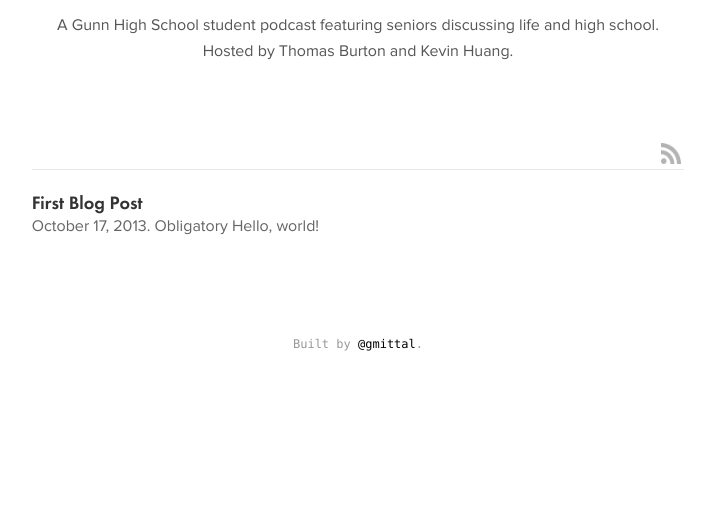
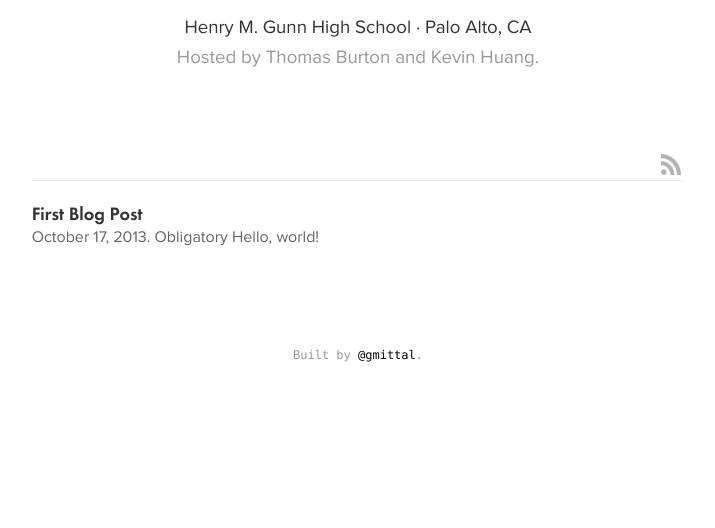
Before and after one commit to thesenioritis/thesenioritis.github.io, a website: page index.html in a window 1280 px wide. Shown: the part 272-800 px from the top of the page, without its empty margins (277-992 px from the left). Drawn offline with Linux system fonts and the light colour scheme; files whose address does not match are found by name.

Commit message:
Add basic page.

```diff
--- a/css/main.css
+++ b/css/main.css
@@ -318,7 +318,14 @@ hr#starter {
 }
 
 #header p.lead {
-  font-size: 12pt;
+  font-size: 14pt;
+  text-align: center;
+  color: #333;
+}
+
+#header .hosts {
+  color: #999;
+  font-family: 'Proxima Nova', sans-serif;
   text-align: center;
 }
 
@@ -637,6 +644,10 @@ lead {
     margin-bottom: 15px;
   }
 
+  #header p.lead {
+    font-size: 11pt;
+  }
+
   #header {
     padding-top: 0;
     margin-top: -25px;
--- a/feed.xml
+++ b/feed.xml
@@ -4,7 +4,7 @@
       <description><![CDATA[Gautam Mittal]]></description>
       <link>http://gmittal.github.io</link>
       <generator>RSS for Node</generator>
-      <lastBuildDate>Sun, 04 Feb 2018 22:21:10 GMT</lastBuildDate>
+      <lastBuildDate>Sun, 04 Feb 2018 22:32:48 GMT</lastBuildDate>
       <atom:link href="http://gmittal.github.io/feed.xml" rel="self" type="application/rss+xml"/>
       <language><![CDATA[en]]></language>
       <item>
--- a/index.html
+++ b/index.html
@@ -27,8 +27,10 @@
             <img id="logo" src="/img/logo.png" />
             <h1>Senioritis</h1>
             <p class="lead">
-              A Gunn High School student podcast featuring seniors discussing life and high school.<br />
-              Hosted by Thomas Burton and Kevin Huang.
+              Henry M. Gunn High School &middot; Palo Alto, CA<br />
+              <span class="hosts">
+                Hosted by Thomas Burton and Kevin Huang.
+              </span>
             </p>
           </div>
         </div>
```
Also changed, not shown: templates/index.html (+4 -2 lines).
